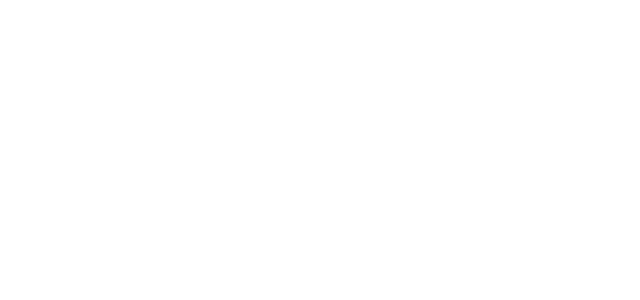
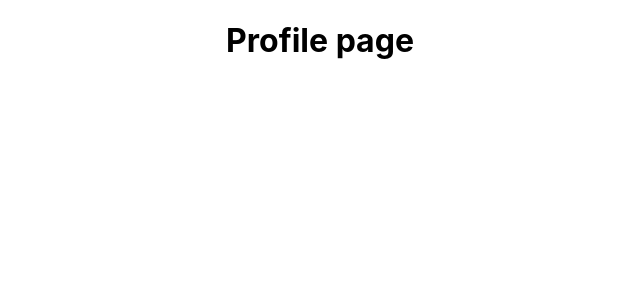
Before and after one commit to rdg1029/ECOmunity-FE, a React (Create React App) app: page /profile in a window 1280 px wide. Before the commit this address had no page. Shown: the top 300 px of the page, without its empty margins (320-960 px from the left). Built offline with nearby package versions, Linux system fonts and the light colour scheme.

Commit message:
Update Profile.tsx : Add Profile page

```diff
--- a/src/App.tsx
+++ b/src/App.tsx
@@ -1,8 +1,11 @@
 import React from 'react';
 import { Routes, Route } from 'react-router-dom';
+
 import Main from './pages/Main';
 import Notice from './pages/Notice';
 import Post from './pages/Post';
+import Profile from './pages/Profile';
+
 import './App.css';
 
 const App: React.FC = () => {
@@ -12,6 +15,7 @@ const App: React.FC = () => {
                 <Route path='/' element={<Main />} />
                 <Route path='/notice' element={<Notice />} />
                 <Route path='/post' element={<Post />} />
+                <Route path='/profile' element={<Profile />} />
             </Routes>
         </div>
     );
--- /dev/null
+++ b/src/pages/Profile.tsx
@@ -0,0 +1,11 @@
+import React from "react";
+
+const Profile: React.FC = () => {
+    return (
+        <div>
+            <h1>Profile page</h1>
+        </div>
+    );
+}
+
+export default Profile;
```
